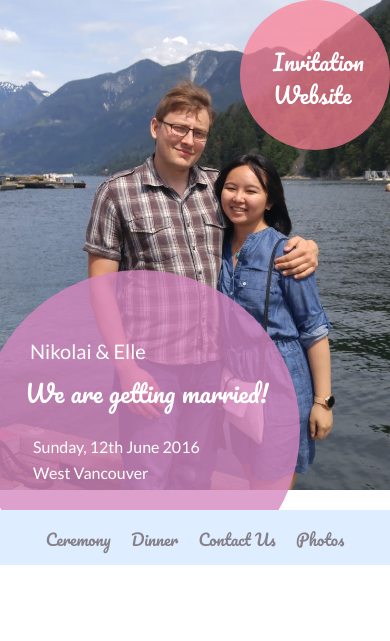
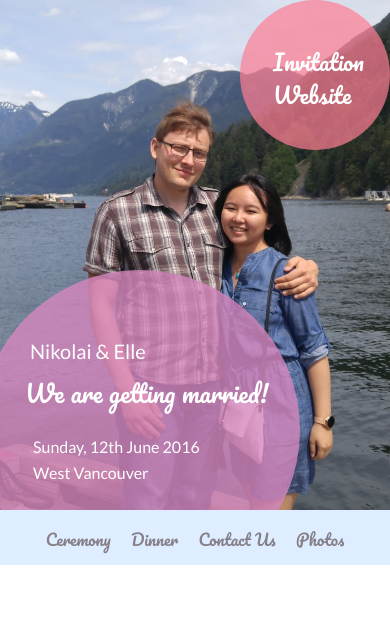
Before and after one commit to lennakz/Wedding, a PHP site: page / in a window 390 px wide. Shown: the top 641 px of the page. Run offline with PHP 8.4, Linux system fonts and the light colour scheme; some libraries are stand-ins or nearby versions.

Commit message:
fix header image

```diff
--- a/stylesheets/wedding_styles.css
+++ b/stylesheets/wedding_styles.css
@@ -550,7 +550,7 @@ a:hover {
 
   .header-messages {
     height: 510px;
-    background: url("/images/header-background.jpg") no-repeat 56% -20px;
+    background: url("/images/header-background.jpg") no-repeat 56% 0;
     background-size: cover;
   }
   .header-messages .container{
```
